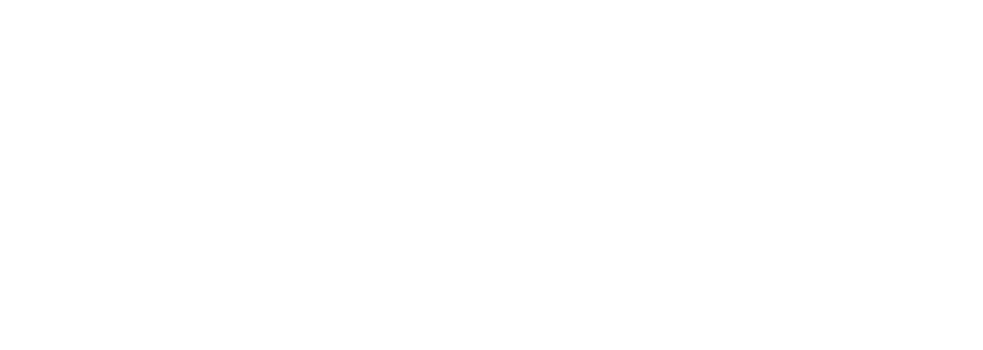
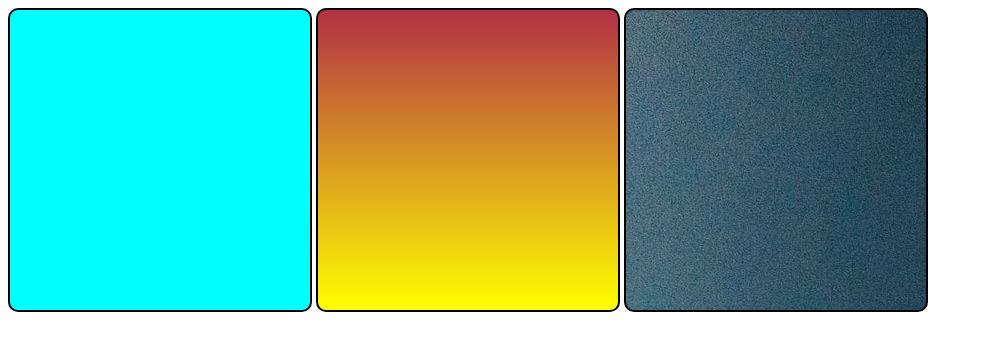
Before and after one commit to juliaamarall/html-css, a plain HTML site: page execícios/mod 3/index.html in a window 1280 px wide. Shown: the whole page, without its empty margins (0-983 px from the left). Drawn offline with Linux system fonts and the light colour scheme.

Commit message:
atualiza

```diff
--- a/execícios/mod 3/index.html
+++ b/execícios/mod 3/index.html
@@ -6,26 +6,55 @@
     <meta name="viewport" content="width=device-width, initial-scale=1.0">
     <title>teste de imagem</title>
     <style>
-        .ativo{
-            width: 300px
+        /* div.ativo{
+            width: 300px;
+            height: 300px;
+            display: inline-block;
+            border: 2px solid black;
+            border-radius: 2px; */
+            /* background-color: rgb(16, 105, 184); */
 
+
+        #ok {
+            background-color: aqua;
+            width: 300px;
+            height: 300px;
+            display: inline-block;
+            border: 2px solid black;
+            border-radius: 10px;
+        }
+
+        #ko {
+           background-image: linear-gradient( to bottom, rgb(177, 48, 69), yellow );
+           width: 300px;
+            height: 300px;
+            display: inline-block;
+            border: 2px solid black;
+            border-radius: 10px;
+        }
+
+        #ook {
+            background-image: url('imgs/pexels-cottonbro-studio-7169853.jpg');
+            width: 300px;
+            height: 300px;
+            display: inline-block;
+            border: 2px solid black;
+            border-radius: 10px;
         }
     </style>
 </head>
 
 <body>
-    <div class="ativo" id="001">
+    <div id="ok">
 
     </div>
 
-    <div class="ativo" id="002">
+    <div  id="ko">
 
     </div>
 
-    <div class="ativo" id="003">
+    <div id="ook">
 
     </div>
-
-
 </body>
 </html>
```
